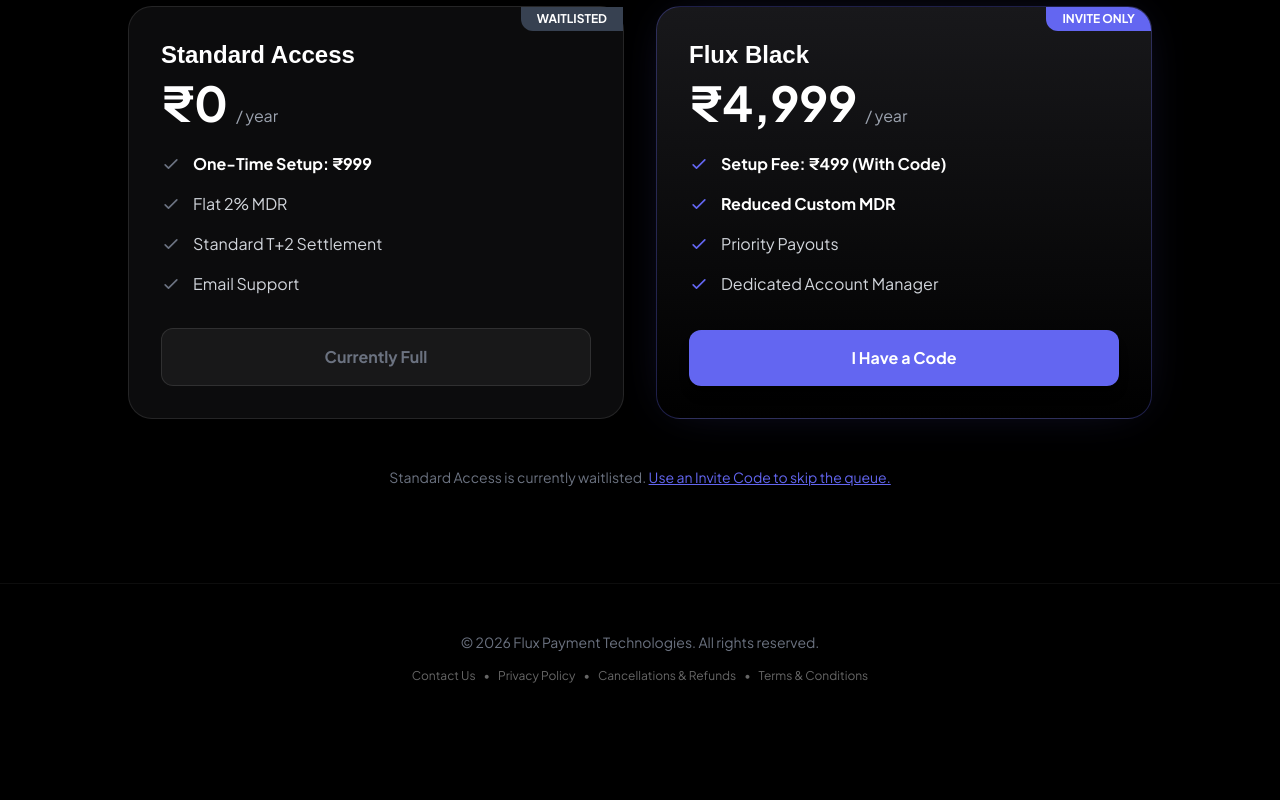
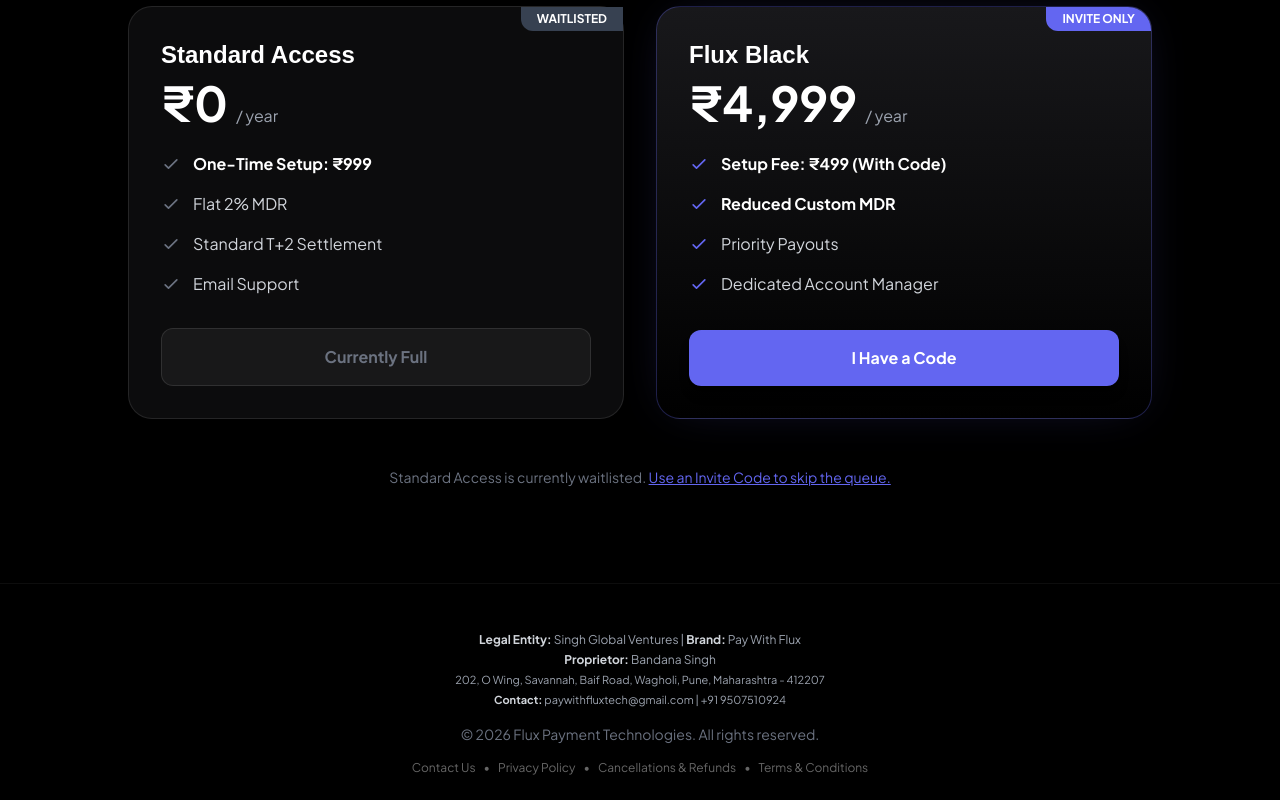
Before and after one commit to flux-payment/website, a React (Vite) app: page / in a window 1280 px wide. Shown: the part 3426-4226 px from the top of the page. Before the commit the page ends 4134 px from the top, so only its background shows below. Built offline with nearby package versions, Linux system fonts and the light colour scheme; no server answers; a web font is replaced by a local one.

Commit message:
feat: add legal entity information to footer and contact page for compliance

```diff
--- a/src/components/LandingPage.jsx
+++ b/src/components/LandingPage.jsx
@@ -482,6 +482,14 @@
             {/* FOOTER */}
             {/* FOOTER */}
             <footer className="mt-auto flex flex-col items-center gap-4 w-full pb-6 z-10 px-4 pt-12 border-t border-white/5 bg-black">
+                {/* Legal Entity Information */}
+                <div className="text-center text-xs text-gray-400 space-y-1 max-w-2xl">
+                    <p><strong className="text-gray-300">Legal Entity:</strong> Singh Global Ventures | <strong className="text-gray-300">Brand:</strong> Pay With Flux</p>
+                    <p><strong className="text-gray-300">Proprietor:</strong> Bandana Singh</p>
+                    <p className="text-[11px]">202, O Wing, Savannah, Baif Road, Wagholi, Pune, Maharashtra - 412207</p>
+                    <p className="text-[11px]"><strong className="text-gray-300">Contact:</strong> paywithfluxtech@gmail.com | +91 9507510924</p>
+                </div>
+
                 <p className="text-gray-500 text-sm">© 2026 Flux Payment Technologies. All rights reserved.</p>
 
 
@@ -547,7 +555,9 @@
         <>
             <p>You may contact us using the information below:</p>
             <div className="space-y-2 mt-4">
-                <p><strong className="text-white/90">Merchant Legal entity name:</strong> Flux</p>
+                <p><strong className="text-white/90">Legal Entity Name:</strong> Singh Global Ventures</p>
+                <p><strong className="text-white/90">Brand / DBA Name:</strong> Pay With Flux</p>
+                <p><strong className="text-white/90">Proprietor:</strong> Bandana Singh</p>
                 <p><strong className="text-white/90">Registered Address:</strong> 202, O Wing, Savannah, Baif Road, Wagholi, Pune, Maharashtra - 412207</p>
                 <p><strong className="text-white/90">Operational Address:</strong> 202, O Wing, Savannah, Baif Road, Wagholi, Pune, Maharashtra - 412207</p>
                 <p><strong className="text-white/90">Telephone No:</strong> 9507510924</p>
```
